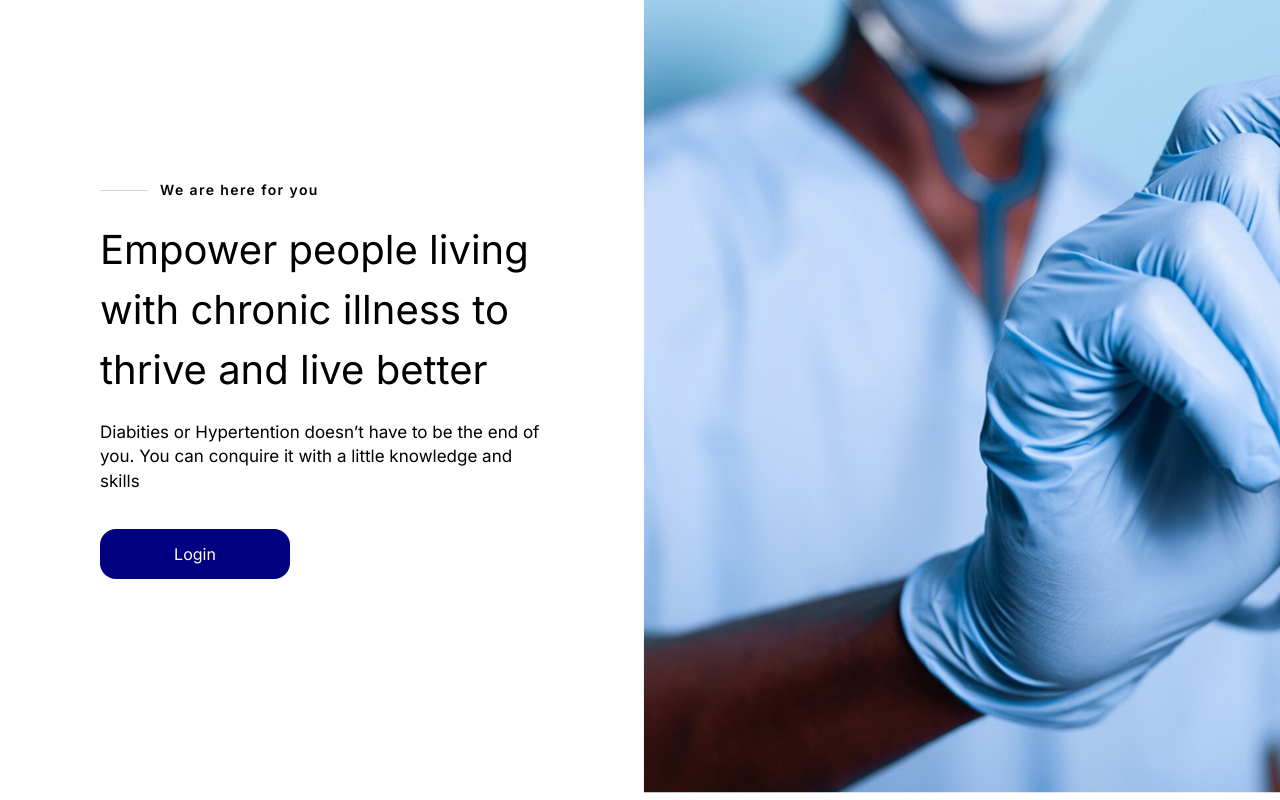
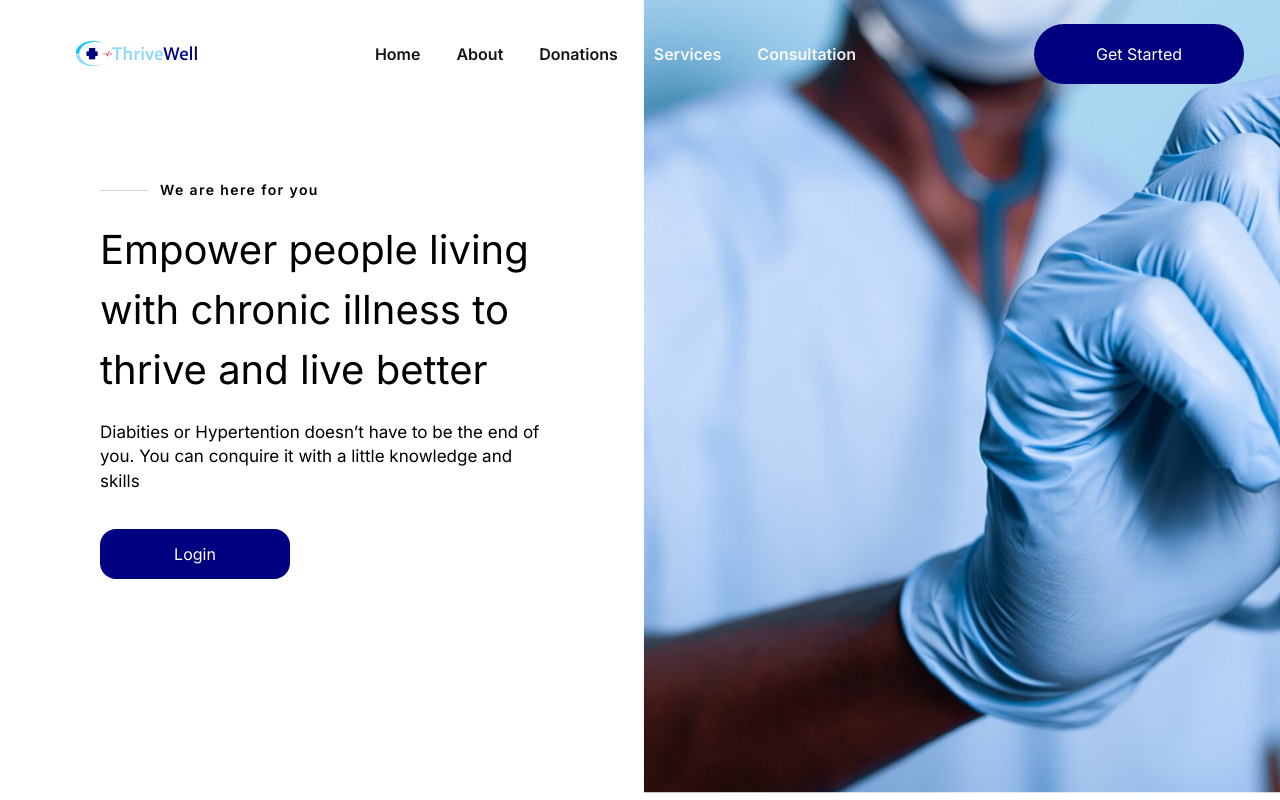
Before and after one commit to Benedyct01/thrivewell, a React (Vite) app: page / in a window 1280 px wide. Shown: the top 800 px of the page. Built offline with nearby package versions, Linux system fonts and the light colour scheme.

Commit message:
Navbar installed

```diff
--- a/src/components/Navbarhome.jsx
+++ b/src/components/Navbarhome.jsx
@@ -13,7 +13,9 @@ const Navbarhome = () => {
 
   useEffect(() => {
   const handleScroll = () => {
-        if (window.scrollY < lastScrollY) {
+    if (window.scrollY === 0) {
+      setShowNavbar(true);
+    } else if (window.scrollY < lastScrollY) {
       setShowNavbar(true);
     } else {
       setShowNavbar(false);
```
Lines whose indentation alone changed are shown as unchanged.
